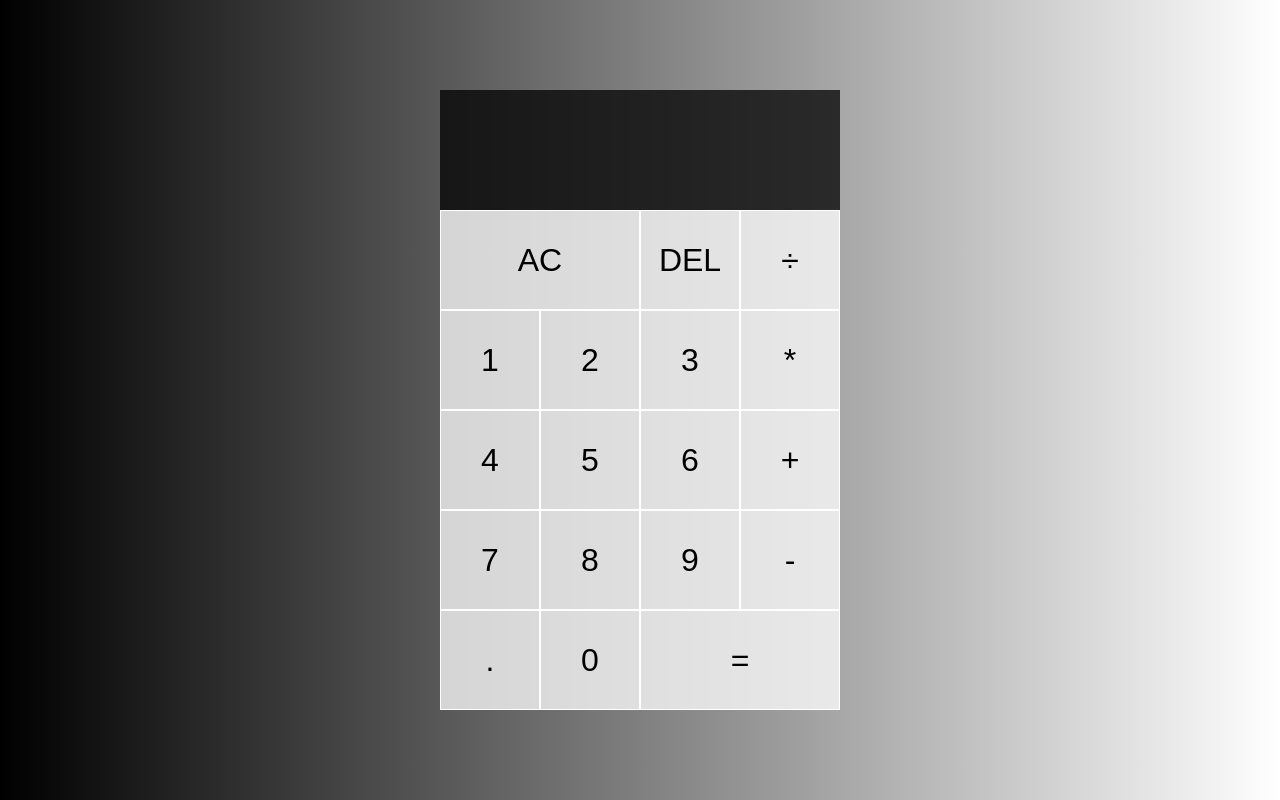
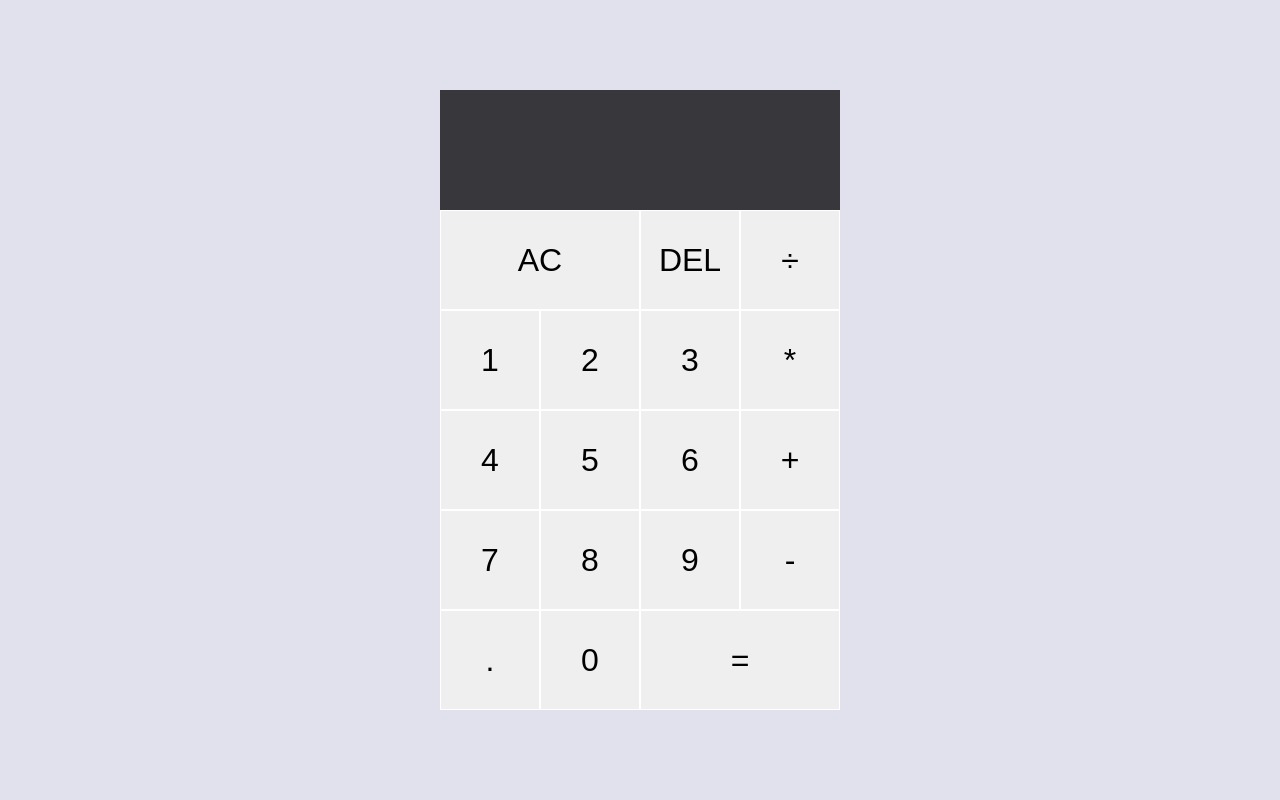
Before and after one commit to perompen/calculator, a plain HTML site: page index.html in a window 1280 px wide. Drawn offline with Linux system fonts and the light colour scheme.

Commit message:
Updates background color

```diff
--- a/styles.css
+++ b/styles.css
@@ -7,7 +7,7 @@
 body {
     padding: 0;
     margin: 0;
-    background: linear-gradient(to right, black, white);
+    background-color: rgb(225, 225, 238);
 }
 
 .calculator-grid {
@@ -24,11 +24,11 @@ body {
     font-size: 2rem;
     border: 1px solid white;
     outline: none;
-    background-color: rgba(255, 255, 255, .75);
+    /* background-color: rgba(255, 255, 255, .75); */
 }
 
 .calculator-grid > button:hover {
-    background-color: rgba(255, 255, 255, .9);
+    background-color: rgba(255, 255, 255, .8);
 }
 
 .span-two {
```
